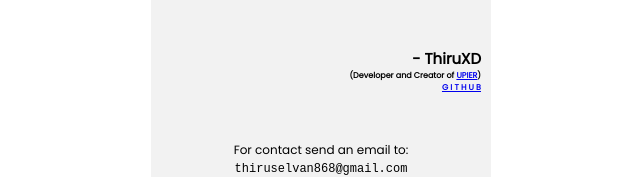
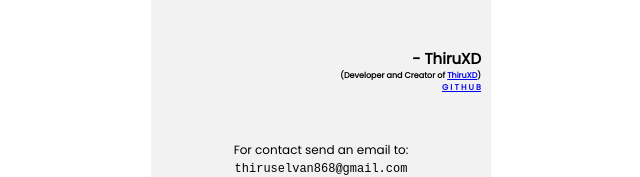
Before and after one commit to ThiruXD/HMF-Pay, a website: page privacy-policy/index.html in a window 1280 px wide. Shown: the part 627-804 px from the top of the page, 319-959 px from the left. Drawn offline with nearby package versions, Linux system fonts and the light colour scheme.

Commit message:
Update index.html

```diff
--- a/privacy-policy/index.html
+++ b/privacy-policy/index.html
@@ -35,7 +35,7 @@
             - ThiruXD
         </p>
         <p class="signcontent">
-            (Developer and Creator of <a href="https://github.com/ThiruXd">UPIER</a>)<br>
+            (Developer and Creator of <a href="https://github.com/ThiruXd">ThiruXD</a>)<br>
             <a href="https://github.com/ThiruXD">G I T H U B </a><br>
         </p>
         <p class="txt">For contact send an email to:<br><tt onclick="window.location.href='mailtothiruselvan868@gmail.com';">thiruselvan868@gmail.com</tt>
```
